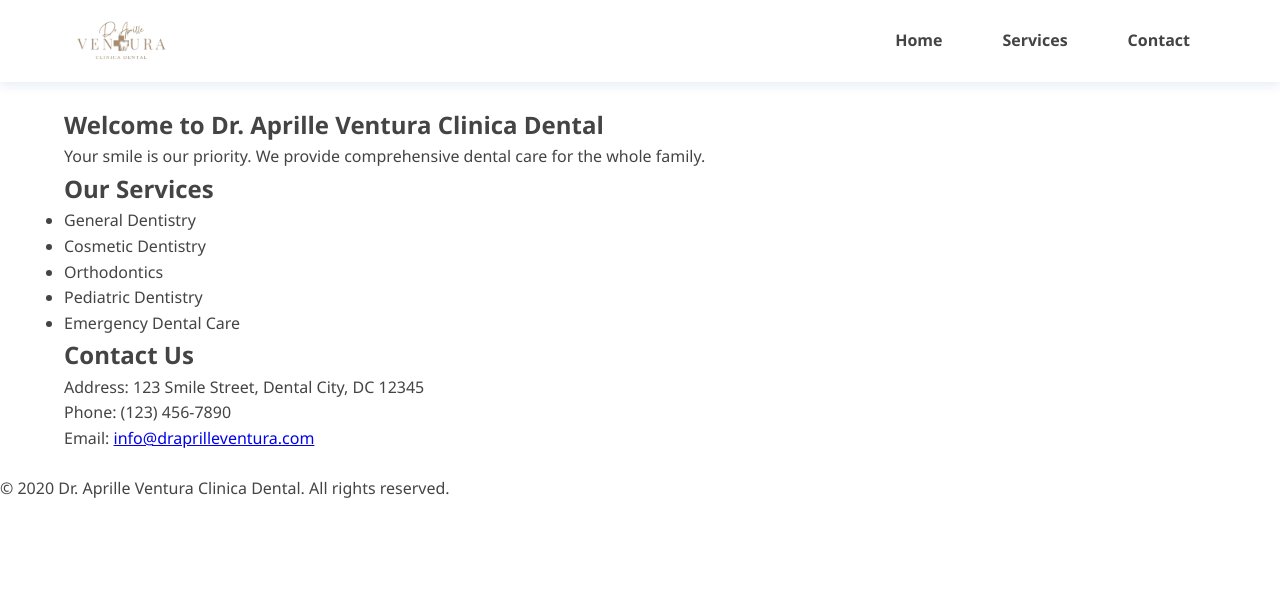
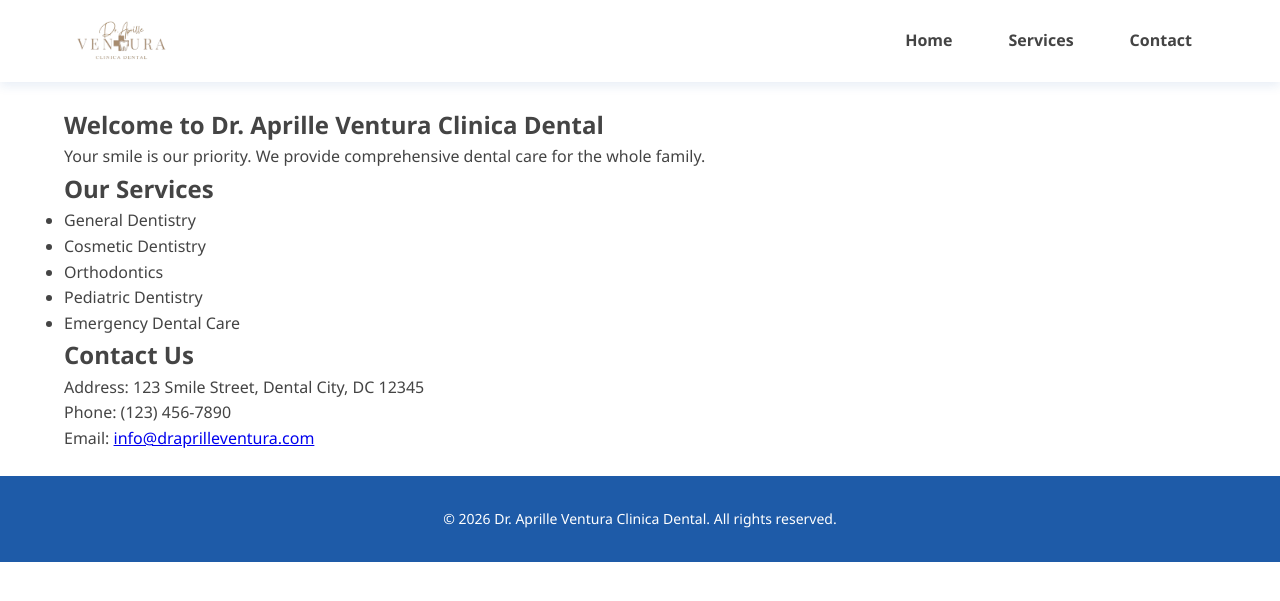
Before and after one commit to pd-winsql/Odaprms, a PHP site: page / in a window 1280 px wide. Shown: the top 601 px of the page. Run offline with PHP 8.4, Linux system fonts and the light colour scheme.

Commit message:
foooter done, small adjustments made in nav hover

```diff
--- a/index.php
+++ b/index.php
@@ -41,8 +41,10 @@
             </p>
         </section>
     </main>
-    <footer>
-        <p>&copy; 2020 Dr. Aprille Ventura Clinica Dental. All rights reserved.</p>
+    <footer class="footer">
+        <div class="footer-container">
+            <p>&copy; <script>document.write(new Date().getFullYear())</script> Dr. Aprille Ventura Clinica Dental. All rights reserved.</p>
+        </div>
     </footer>
 </body>
 </html>
--- a/public/css/styles.css
+++ b/public/css/styles.css
@@ -26,7 +26,7 @@
 
     /* Hover & Interactive States */
     --primary-hover: #154280;
-    --gold-hover: #E8A200;
+    --gold-hover: #d1a746;
     --button-shadow: rgba(30, 91, 168, 0.1);
 
     /* Typography */
@@ -84,27 +84,33 @@ body {
     color: var(--text-color);
     text-decoration: none;
     font-weight: 600;
+    position: relative;
+}
+
+.nav-link::after {
+    content: '';
+    display: block;
+    position: absolute;
+    left: 50%;
+    bottom: -4px;
+    width: 0;
+    height: 3px;
+    background-color: var(--primary-color);
+    border-radius: 2px;
+    transition: width 0.3s cubic-bezier(0.4,0,0.2,1), left 0.3s cubic-bezier(0.4,0,0.2,1), background-color 0.3s;
+    z-index: 1;
+    transform: translateX(-50%);
+}
+
+.nav-link:hover::after {
+    width: 100%;
 }
 
 .nav-item{
     list-style: none;
     padding: var(--spacing-xs) var(--spacing-md);
     border-radius: 8px;
-    border: 2px solid transparent;
-    transition: background-color 0.4s ease-in-out, color 0.4s ease-in-out;
     cursor: pointer;
-}
-
-.nav-item:hover {
-    background-color: var(--primary-color);
-}
-
-.nav-item:hover .nav-link {
-    color: var(--white-bg);
-}
-
-.nav-link:hover {
-    color: var(--white-bg);
 }
 
 .main-content {
@@ -112,3 +118,23 @@ body {
     max-width: 1200px;
     margin: 0 auto;
 }
+
+.footer {
+    background-color: var(--primary-blue);
+    padding: var(--spacing-md) var(--spacing-xxl);
+    display: flex;
+    justify-content: center;
+}
+
+.footer-container {
+    display: flex;
+    justify-content: center;
+    align-items: center;
+    padding: var(--spacing-md) var(--spacing-lg);
+    margin: 0 auto;
+}
+
+.footer-container > p {
+    color: var(--white-bg);
+    font-size: 14px;
+}
```
